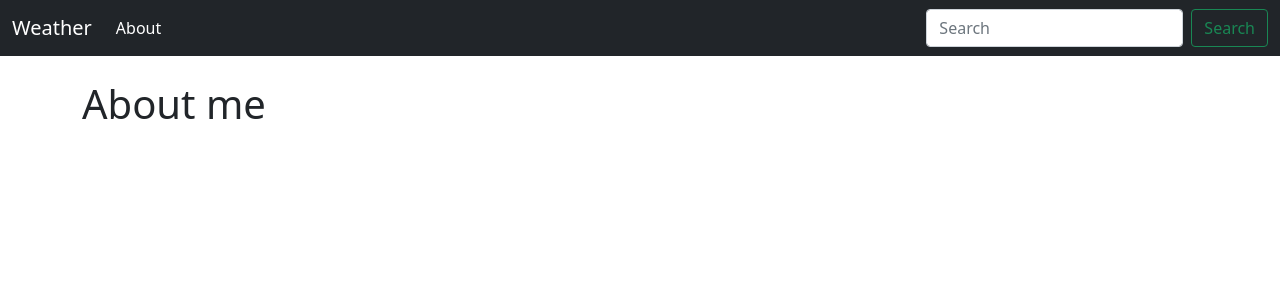
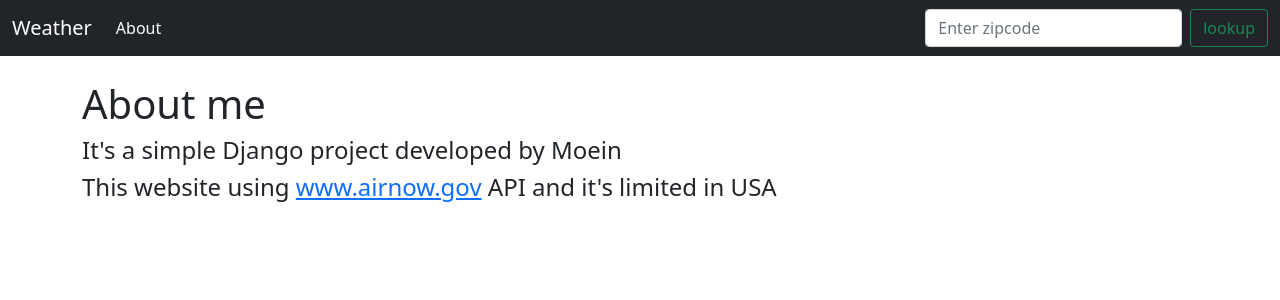
Before and after one commit to MoeinFirouzi/django-weather, a Django app: page /about/ in a window 1280 px wide. Shown: the top 300 px of the page. Run offline with Django 3.2, Linux system fonts and the light colour scheme.

Commit message:
Config API and some error handling

```diff
--- a/lookup/templates/about.html
+++ b/lookup/templates/about.html
@@ -4,5 +4,7 @@
 {% block content %}
 
 <h1>About me</h1>
+<h4>It's a simple Django project developed by Moein</h4>
+<h4>This website using <a href="https://www.airnow.gov/">www.airnow.gov</a> API and it's limited in USA</h4>
 
 {% endblock %}
--- a/lookup/templates/base.html
+++ b/lookup/templates/base.html
@@ -32,9 +32,10 @@
               </li>
 
             </ul>
-            <form class="d-flex">
-              <input class="form-control me-2" type="search" placeholder="Search" aria-label="Search">
-              <button class="btn btn-outline-success" type="submit">Search</button>
+            <form class="d-flex" action="{% url 'home' %}" method="POST">
+              {% csrf_token %}
+              <input class="form-control me-2" type="search" placeholder="Enter zipcode" aria-label="Search" name="zipcode">
+              <button class="btn btn-outline-success" type="submit">lookup</button>
             </form>
           </div>
         </div>
--- a/lookup/templates/home.html
+++ b/lookup/templates/home.html
@@ -6,7 +6,7 @@
 
 {% if data %}
     {% if error == True %}
-        <h2>ERROR</h2>
+        <h2>{{ error }}</h2>
     {% else %}
         <div class="jumbotron {{ category_color }}">
             <h1 style="margin: 15px;" class="display-6">{{ data.Category.Name }}</h1>
--- a/lookup/views.py
+++ b/lookup/views.py
@@ -3,8 +3,15 @@ import requests
 import json
 
 def home(request):
+    if request.method == "POST":
+        if request.POST.get("zipcode").isdigit():
+            zipcode = request.POST.get("zipcode")
+        else:
+            pass
+    else:
+        zipcode = 10001 #defult NY city
     try:
-        data = requests.get("https://www.airnowapi.org/aq/forecast/zipCode/?format=application/json&zipCode=20002&date=2021-07-01&distance=25&API_KEY=78AEA765-0785-4F86-83C5-BB4BA9BEBDDA")
+        data = requests.get(f"https://www.airnowapi.org/aq/forecast/zipCode/?format=application/json&zipCode={zipcode}&date=2021-07-01&distance=25&API_KEY=78AEA765-0785-4F86-83C5-BB4BA9BEBDDA")
         weather_data = json.loads(data.content.decode())[0]
         if weather_data["Category"]["Name"] == "Good":
             category_description = "Air quality is satisfactory, and air pollution poses little or no risk."
@@ -32,8 +39,7 @@ def home(request):
 
         context = {"data":weather_data,"category_color": category_color,"category_description" : category_description}
     except Exception as e:
-        print(e)
-        context = {"error" : True}
+        context = {"error" : "Unable to connect to API"}
     return render(request, 'home.html', context)
 
 def about(request):
```
